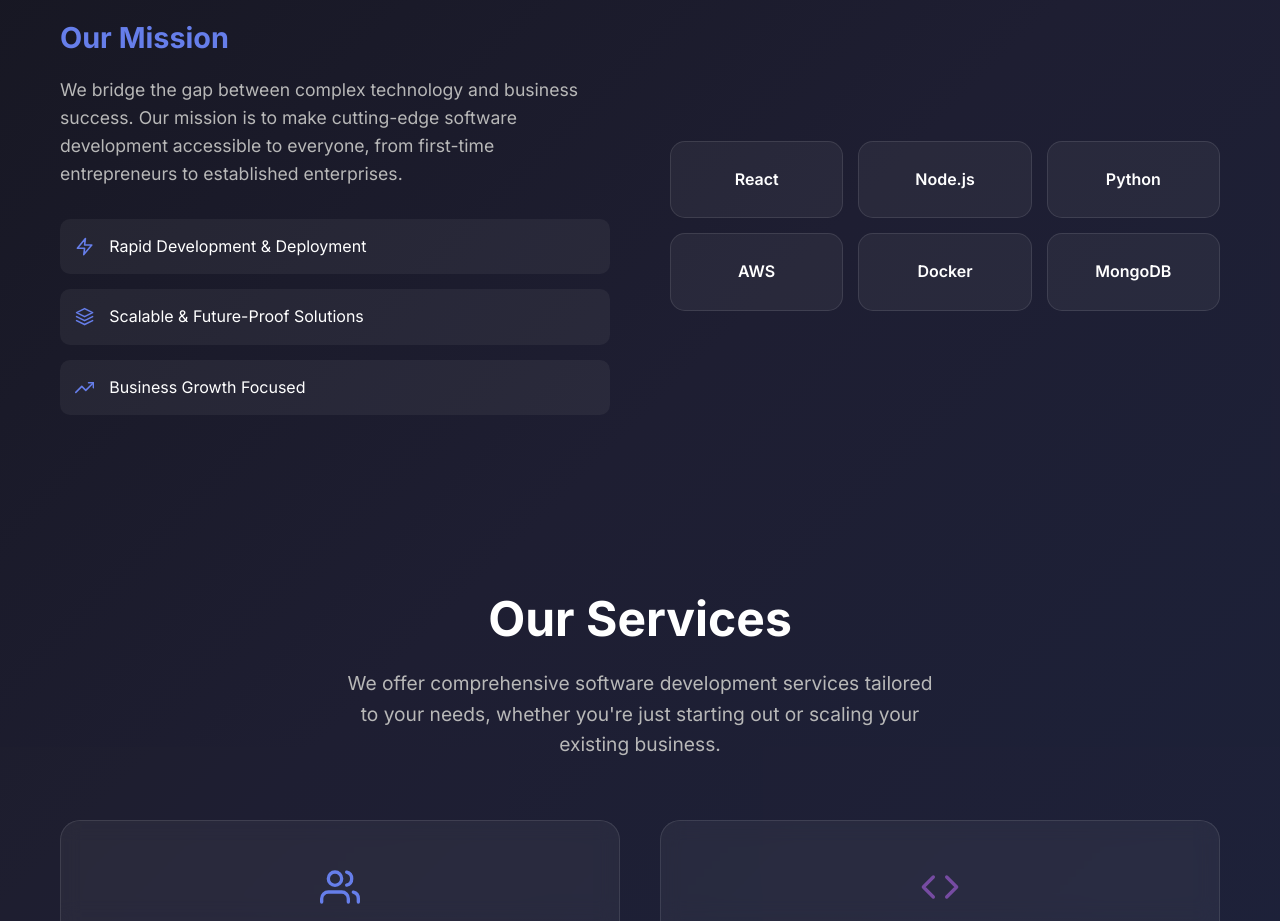
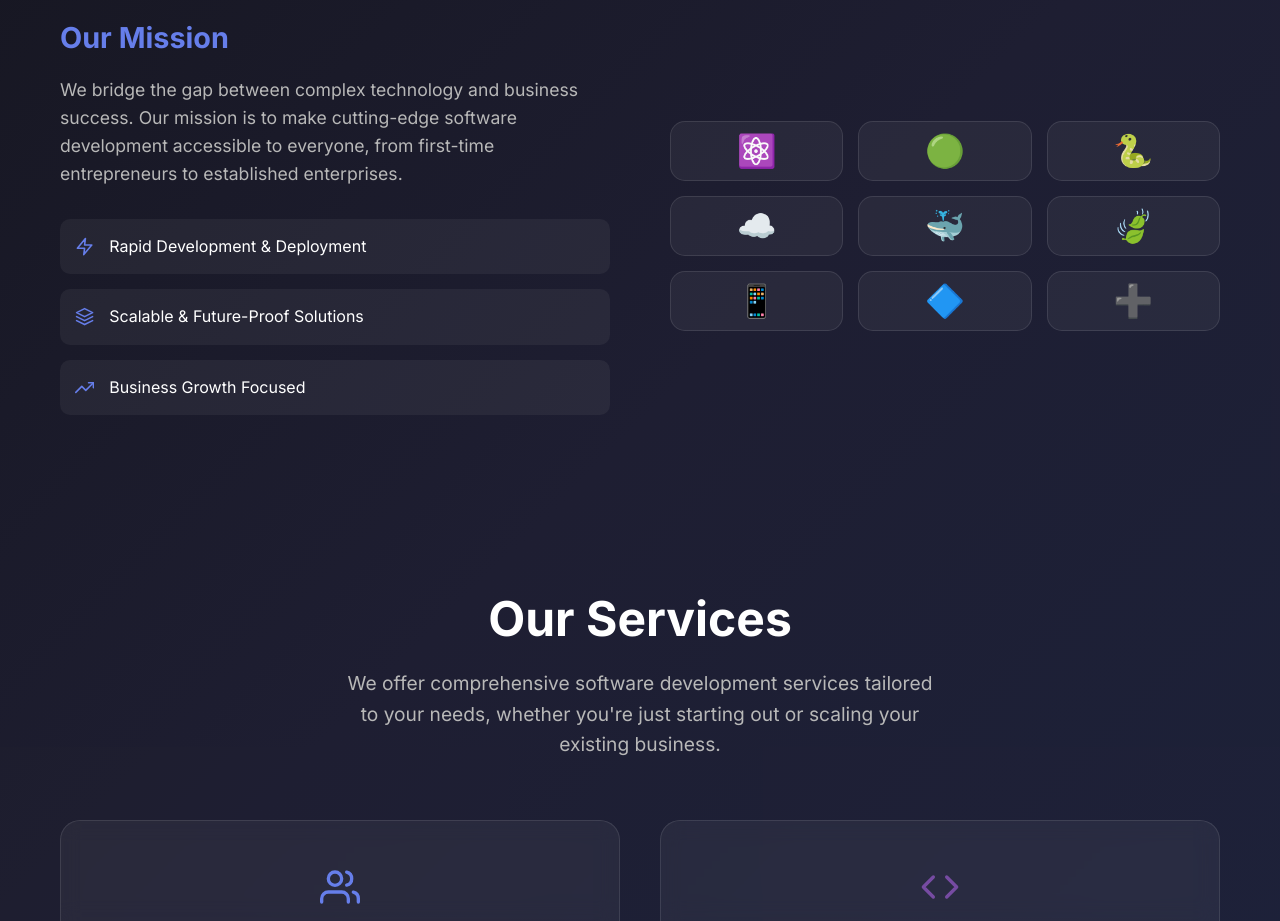
Before and after one commit to MoizArif78987/air-technologies, a React (Create React App) app: page / in a window 1280 px wide. Shown: the part 1540-2461 px from the top of the page. Built offline with nearby package versions, Linux system fonts and the light colour scheme.

Commit message:
logos added

```diff
--- a/src/pages/Home/Home.css
+++ b/src/pages/Home/Home.css
@@ -333,6 +333,27 @@
   transition: all 0.3s ease;
   position: relative;
   overflow: hidden;
+  height: 60px;
+  display: flex;
+  align-items: center;
+  justify-content: center;
+}
+
+.tech-logo {
+  font-size: 2rem;
+  transition: all 0.4s ease;
+  position: absolute;
+  opacity: 1;
+  transform: translateX(0);
+}
+
+.tech-name {
+  font-size: 1rem;
+  font-weight: 600;
+  transition: all 0.4s ease;
+  position: absolute;
+  opacity: 0;
+  transform: translateX(30px);
 }
 
 .tech-item::before {
@@ -353,6 +374,16 @@
 .tech-item:hover {
   border-color: #667eea;
   transform: translateY(-5px);
+}
+
+.tech-item:hover .tech-logo {
+  opacity: 0;
+  transform: translateX(-30px);
+}
+
+.tech-item:hover .tech-name {
+  opacity: 1;
+  transform: translateX(0);
 }
 
 /* Services Overview */
--- a/src/pages/Home/Home.js
+++ b/src/pages/Home/Home.js
@@ -199,12 +199,42 @@
 
               <div className="about-visual">
                 <div className="tech-stack">
-                  <div className="tech-item">React</div>
-                  <div className="tech-item">Node.js</div>
-                  <div className="tech-item">Python</div>
-                  <div className="tech-item">AWS</div>
-                  <div className="tech-item">Docker</div>
-                  <div className="tech-item">MongoDB</div>
+                  <div className="tech-item">
+                    <span className="tech-logo">⚛️</span>
+                    <span className="tech-name">React</span>
+                  </div>
+                  <div className="tech-item">
+                    <span className="tech-logo">🟢</span>
+                    <span className="tech-name">Node.js</span>
+                  </div>
+                  <div className="tech-item">
+                    <span className="tech-logo">🐍</span>
+                    <span className="tech-name">Python</span>
+                  </div>
+                  <div className="tech-item">
+                    <span className="tech-logo">☁️</span>
+                    <span className="tech-name">AWS</span>
+                  </div>
+                  <div className="tech-item">
+                    <span className="tech-logo">🐳</span>
+                    <span className="tech-name">Docker</span>
+                  </div>
+                  <div className="tech-item">
+                    <span className="tech-logo">🍃</span>
+                    <span className="tech-name">MongoDB</span>
+                  </div>
+                  <div className="tech-item">
+                    <span className="tech-logo">📱</span>
+                    <span className="tech-name">React Native</span>
+                  </div>
+                  <div className="tech-item">
+                    <span className="tech-logo">🔷</span>
+                    <span className="tech-name">.Net</span>
+                  </div>
+                  <div className="tech-item">
+                    <span className="tech-logo">➕</span>
+                    <span className="tech-name">Many More</span>
+                  </div>
                 </div>
               </div>
             </div>
```
